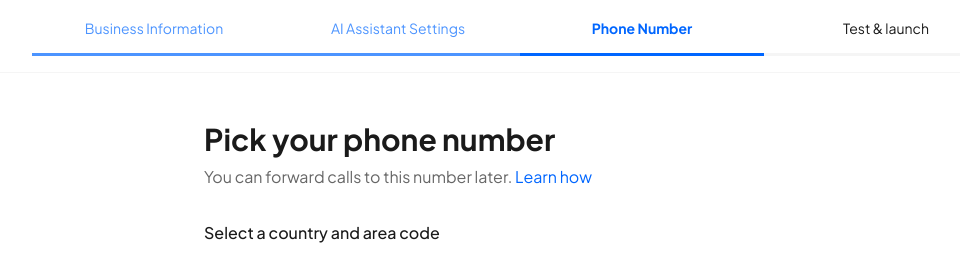
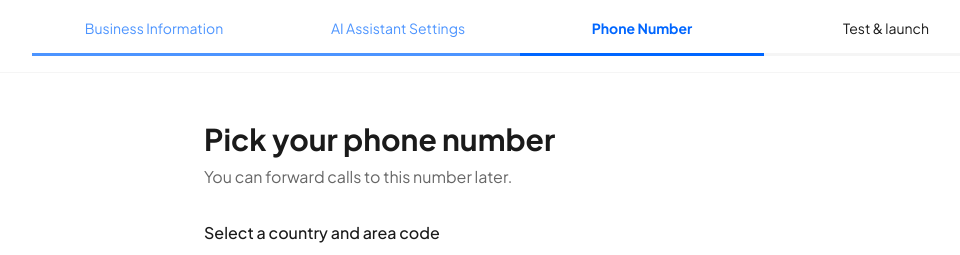
Before and after one commit to erez-choopil/choopil-intro-flow, a React (Vite) app: page /onboarding/phone-number in a window 1280 px wide. Shown: the top 255 px of the page, without its empty margins (120-1080 px from the left). Built offline with nearby package versions, Linux system fonts and the light colour scheme.

Commit message:
Remove "learn how" text

```diff
--- a/src/pages/onboarding/PhoneNumber.tsx
+++ b/src/pages/onboarding/PhoneNumber.tsx
@@ -66,10 +66,7 @@ export default function PhoneNumber() {
             Pick your phone number
           </h1>
           <p className="text-muted-foreground">
-            You can forward calls to this number later.{" "}
-            <a href="#" className="text-primary hover:underline">
-              Learn how
-            </a>
+            You can forward calls to this number later.
           </p>
         </div>
 
```
